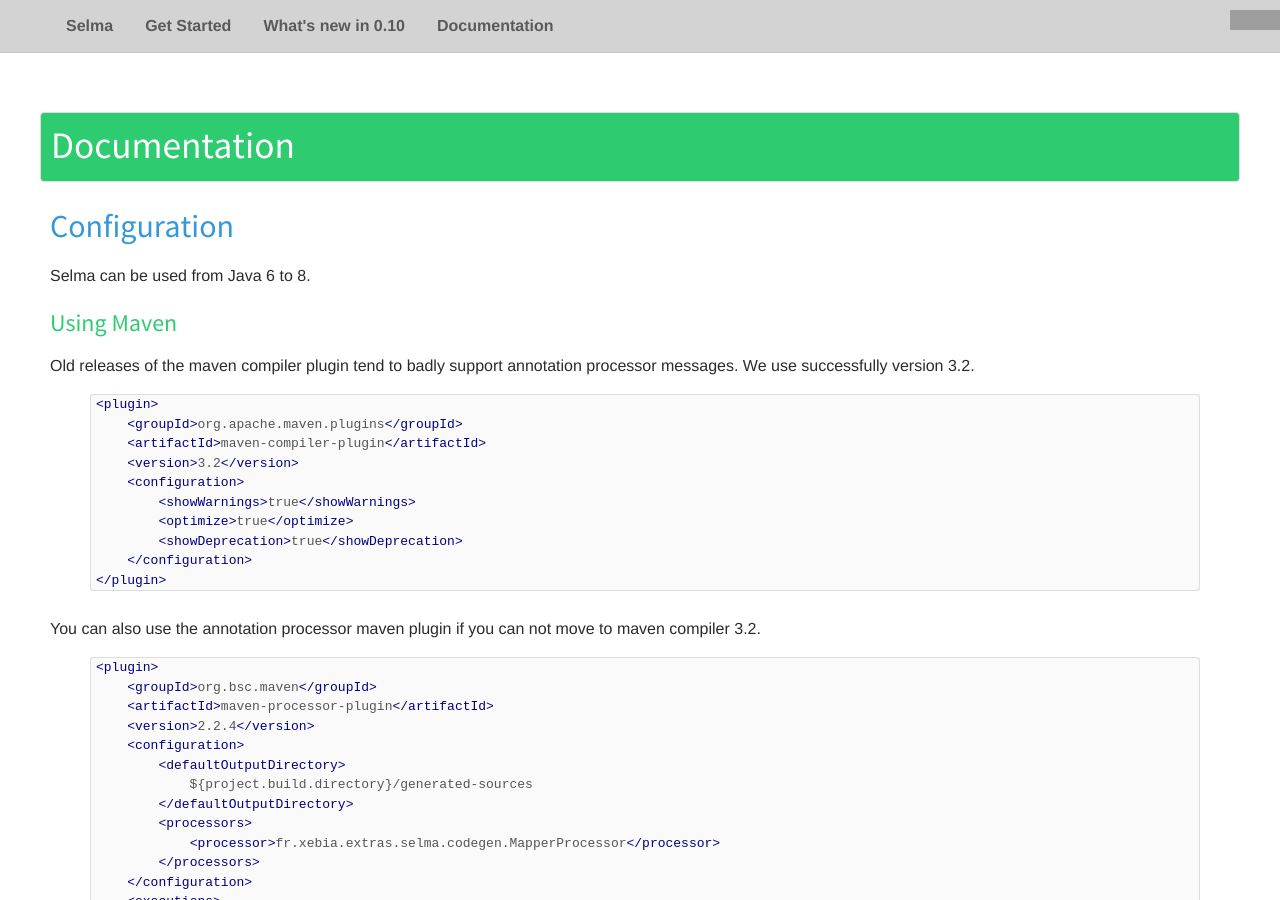
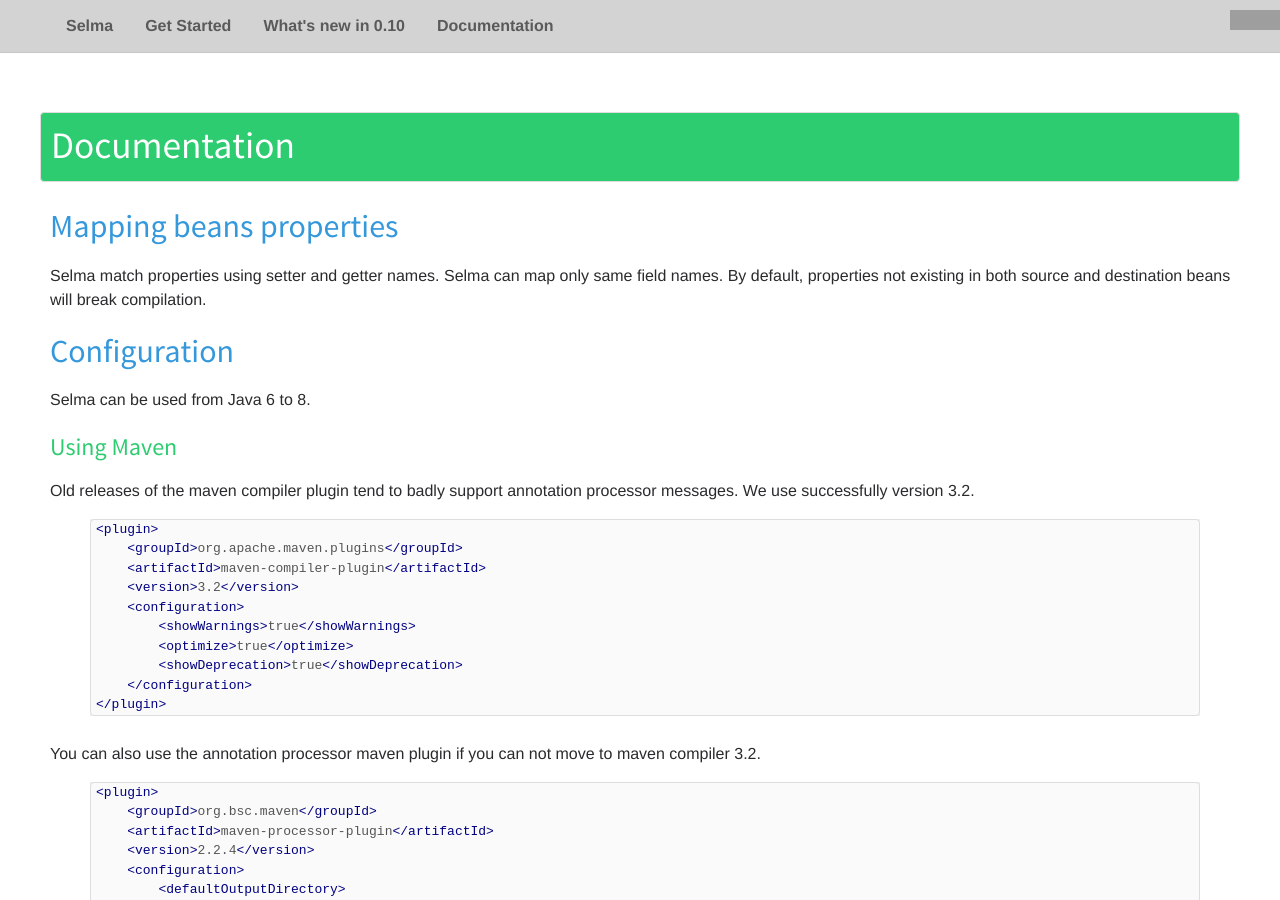
Before and after one commit to slemesle/selma, a Jekyll site: the page built from selma.html, in a window 1280 px wide and 900 px high, scrolled down 3099 px. Built offline with Jekyll 4.4.1, drawn with Linux system fonts in a browser that asks for light colours; nearby versions of some CDN libraries; comment, search, counter and statistics services are not loaded; grey boxes are pictures that could not be loaded.

Commit message:
Fix Smoothscroll for get-started button and start documentation

```diff
--- a/js/main.js
+++ b/js/main.js
@@ -17,7 +17,8 @@
 
         document.onscroll = scroll;
 
-        $('a').smoothScroll();
+        $('#get-started-button').smoothScroll({offset: -40});
+        $('#top-header a').smoothScroll();
 
     });
 
--- a/selma.html
+++ b/selma.html
@@ -135,7 +135,7 @@
             </div>
 
             <div class=" one fourths  triple-gap-top-desktop triple-gap-top-small-tablet padded bounceInLeft animated align-right-desktop align-right-small-tablet">
-                <a href="#get-started" rel="next" class="green button large noicon">Get Started <i class="icon-arrow-right"></i></a>
+                <a id="get-started-button" href="#get-started" rel="next" class="green button large noicon">Get Started <i class="icon-arrow-right"></i></a>
             </div>
         </div>
 
@@ -356,6 +356,15 @@
 
         <div class="row triple-gap-top-small-tablet triple-gap-top-desktop ">
             <h1 class="lite-square bordered padded green-bg">Documentation</h1>
+
+            <h2 class="blue pad-left pad-top">Mapping beans properties</h2>
+            <p class="pad-left">
+                Selma match properties using setter and getter names. Selma can map only same field names.
+                By default, properties not existing in both source and destination beans will break compilation.
+            </p>
+
+
+
             <h2 class="blue pad-left pad-top">Configuration</h2>
 
             <p class="pad-left">Selma can be used from Java 6 to 8.</p>
```
